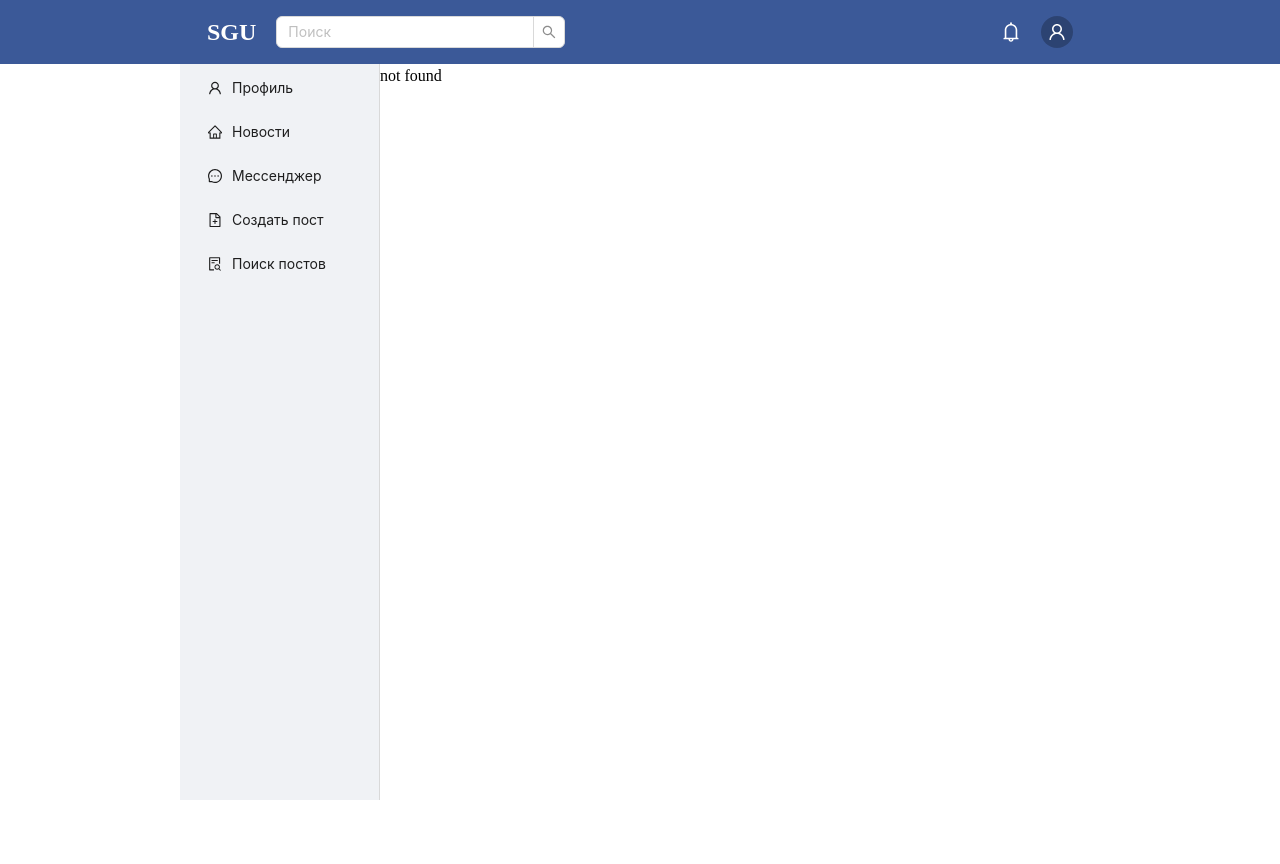
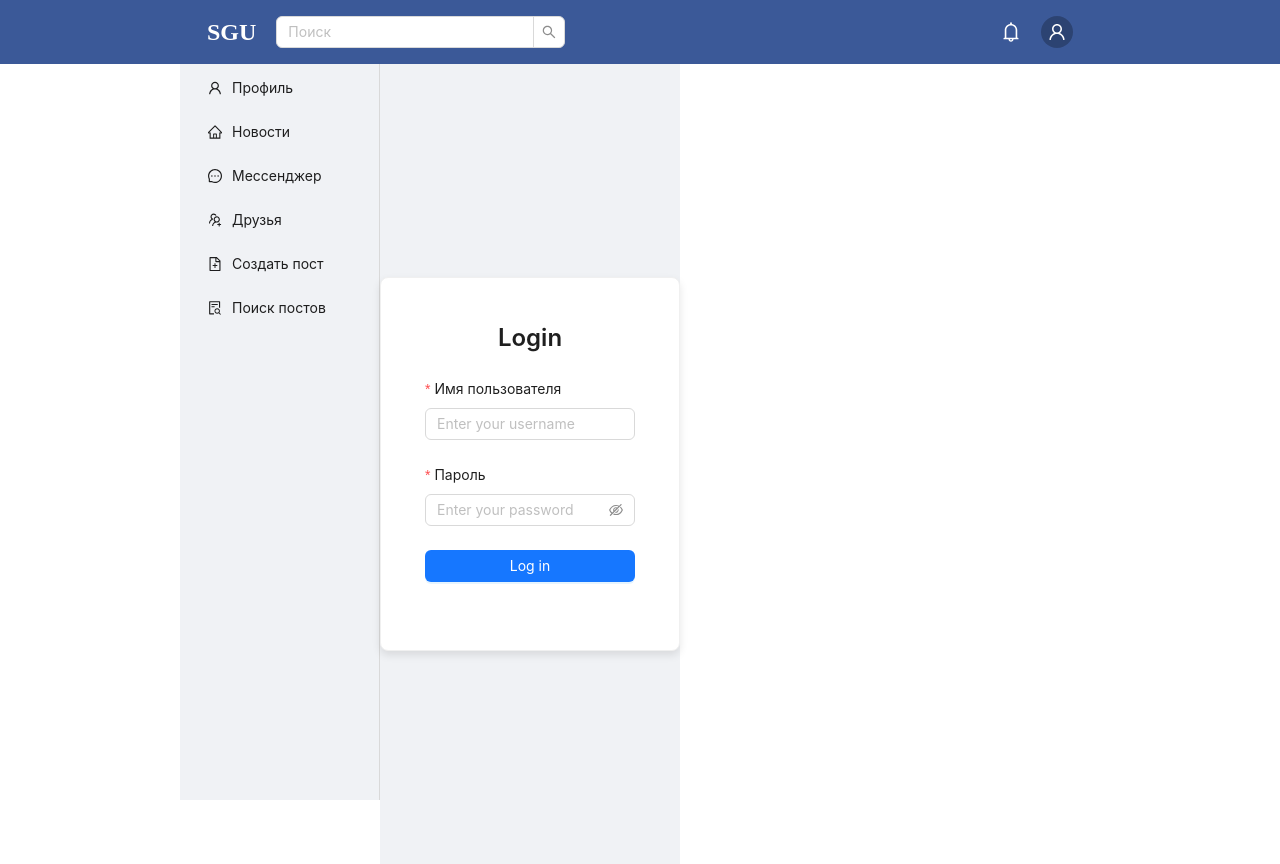
Before and after one commit to LVSTDVNCE/social-media, a React (Vite) app in the folder client/: page /auth in a window 1280 px wide. Before the commit this address had no page. Before the commit the page ends 800 px from the top, so only its background shows below. Built offline with nearby package versions, Linux system fonts and the light colour scheme.

Commit message:
styled feed & fake api posts

```diff
--- /dev/null
+++ b/client/src/components/FeedItem/FeedItem.tsx
@@ -0,0 +1,32 @@
+import React from 'react'
+import { Card, Typography, Avatar, Space } from 'antd'
+import { UserOutlined } from '@ant-design/icons'
+
+interface FeedItemProps {
+	title: string
+	content: string
+}
+
+const FeedItem: React.FC<FeedItemProps> = ({ title, content }) => (
+	<Card
+		style={{
+			marginBottom: '16px',
+			borderRadius: '8px',
+			boxShadow: '0 4px 12px rgba(0, 0, 0, 0.1)',
+		}}
+	>
+		<Space align='start'>
+			<Avatar size={40} icon={<UserOutlined />} />
+			<div>
+				<Typography.Title level={5} style={{ margin: 0 }}>
+					{title}
+				</Typography.Title>
+				<Typography.Paragraph style={{ marginTop: '8px' }}>
+					{content}
+				</Typography.Paragraph>
+			</div>
+		</Space>
+	</Card>
+)
+
+export default FeedItem
--- a/client/src/components/Layout/SideBar/SideBar.tsx
+++ b/client/src/components/Layout/SideBar/SideBar.tsx
@@ -1,18 +1,10 @@
-// SideBar.tsx
 import React from 'react'
 import { Menu } from 'antd'
-import {
-	FileAddOutlined,
-	FileSearchOutlined,
-	HomeOutlined,
-	MessageOutlined,
-	UserOutlined,
-} from '@ant-design/icons'
 import { Link, useLocation } from 'react-router-dom'
+import { menu } from './dataSideBar'
 
 const { Item } = Menu
 
-// Стили для боковой панели
 const sidebarStyles: React.CSSProperties = {
 	marginLeft: 180,
 	width: 200,
@@ -34,21 +26,14 @@ const SideBar: React.FC = () => {
 			style={sidebarStyles}
 			defaultSelectedKeys={['/']}
 		>
-			<Item key='/UserProfile' icon={<UserOutlined />}>
-				<Link to='/UserProfile'>Профиль</Link>
-			</Item>
-			<Item key='/' icon={<HomeOutlined />}>
-				<Link to='/'>Новости</Link>
-			</Item>
-			<Item key='/Messenger' icon={<MessageOutlined />}>
-				<Link to='/Messenger'>Мессенджер</Link>
-			</Item>
-			<Item key='/NewPost' icon={<FileAddOutlined />}>
-				<Link to='/NewPost'>Создать пост</Link>
-			</Item>
-			<Item key='/SearchPage' icon={<FileSearchOutlined />}>
-				<Link to='/SearchPage'>Поиск постов</Link>
-			</Item>
+			{menu.map(item => (
+				<Item
+					key={item.link}
+					icon={item.icon ? React.createElement(item.icon) : null}
+				>
+					<Link to={item.link}>{item.title}</Link>
+				</Item>
+			))}
 		</Menu>
 	)
 }
--- /dev/null
+++ b/client/src/components/Layout/SideBar/dataSideBar.ts
@@ -0,0 +1,34 @@
+import * as Icons from '@ant-design/icons'
+
+export const menu = [
+	{
+		title: 'Профиль',
+		icon: Icons.UserOutlined,
+		link: '/UserProfile/:id',
+	},
+	{
+		title: 'Новости',
+		icon: Icons.HomeOutlined,
+		link: '/',
+	},
+	{
+		title: 'Мессенджер',
+		icon: Icons.MessageOutlined,
+		link: '/Messenger',
+	},
+	{
+		title: 'Друзья',
+		icon: Icons.UsergroupAddOutlined,
+		link: '/Friends',
+	},
+	{
+		title: 'Создать пост',
+		icon: Icons.FileAddOutlined,
+		link: '/NewPost',
+	},
+	{
+		title: 'Поиск постов',
+		icon: Icons.FileSearchOutlined,
+		link: '/SearchPage',
+	},
+]
--- a/client/src/pages/Feed/Feed.tsx
+++ b/client/src/pages/Feed/Feed.tsx
@@ -1,7 +1,100 @@
-import React from 'react'
+import React, { useEffect, useState, useCallback } from 'react'
+import { Row, Col, Typography, Spin } from 'antd'
+import FeedItem from '../../components/FeedItem/FeedItem'
 
-const Feed = () => {
-	return <div>feed</div>
+interface IFeedItem {
+	id: number
+	title: string
+	body: string
 }
 
-export default Feed
+const NewsFeed: React.FC = () => {
+	const [feedItems, setFeedItems] = useState<IFeedItem[]>([])
+	const [loading, setLoading] = useState<boolean>(false)
+	const [page, setPage] = useState<number>(1)
+	const [hasMore, setHasMore] = useState<boolean>(true)
+
+	const fetchFeedItems = useCallback((currentPage: number) => {
+		setLoading(true)
+		fetch(
+			`https://jsonplaceholder.typicode.com/posts?_page=${currentPage}&_limit=10`
+		)
+			.then(response => response.json())
+			.then(json => {
+				setFeedItems(prevItems => [...prevItems, ...json])
+				if (json.length < 10) setHasMore(false)
+			})
+			.finally(() => setLoading(false))
+	}, [])
+
+	useEffect(() => {
+		fetchFeedItems(page)
+	}, [fetchFeedItems, page])
+
+	const handleScroll = useCallback(() => {
+		if (
+			window.innerHeight + window.scrollY >=
+				document.documentElement.scrollHeight - 100 &&
+			!loading &&
+			hasMore
+		) {
+			setPage(prevPage => prevPage + 1)
+		}
+	}, [loading, hasMore])
+
+	useEffect(() => {
+		window.addEventListener('scroll', handleScroll)
+		return () => window.removeEventListener('scroll', handleScroll)
+	}, [handleScroll])
+
+	return (
+		<div
+			style={{
+				padding: '20px',
+				backgroundColor: '#f0f2f5',
+				height: '100vh',
+				marginTop: '-64px',
+				paddingTop: '84px',
+				overflowY: 'auto',
+			}}
+		>
+			<Row style={{ marginLeft: '120px' }}>
+				<Col xs={22} sm={20} md={16} lg={12} xl={10}>
+					<Typography.Title
+						level={2}
+						style={{ textAlign: 'center', marginBottom: '20px' }}
+					>
+						Новости
+					</Typography.Title>
+					{feedItems.map(news => (
+						<FeedItem key={news.id} title={news.title} content={news.body} />
+					))}
+					{loading && (
+						<div
+							style={{
+								textAlign: 'center',
+								marginTop: '20px',
+								width: '100vh',
+							}}
+						>
+							<Spin size='large' tip='Загрузка новостей...' />
+						</div>
+					)}
+					{!hasMore && !loading && (
+						<Typography.Text
+							style={{
+								display: 'block',
+								textAlign: 'center',
+								marginTop: '20px',
+							}}
+						>
+							Нет больше новостей
+						</Typography.Text>
+					)}
+				</Col>
+			</Row>
+		</div>
+	)
+}
+
+export default NewsFeed
--- /dev/null
+++ b/client/src/pages/Friends/Friends.tsx
@@ -0,0 +1,7 @@
+import React from 'react'
+
+const Friends = () => {
+	return <div>friends</div>
+}
+
+export default Friends
--- /dev/null
+++ b/client/src/pages/Login/Login.tsx
@@ -0,0 +1,70 @@
+import React from 'react'
+import { Form, Input, Button, Typography, Card } from 'antd'
+
+const { Title } = Typography
+
+const Login: React.FC = () => {
+	const onFinish = (values: any) => {
+		console.log('Success:', values)
+	}
+
+	const onFinishFailed = (errorInfo: any) => {
+		console.log('Failed:', errorInfo)
+	}
+
+	return (
+		<div
+			style={{
+				display: 'flex',
+				justifyContent: 'center',
+				alignItems: 'center',
+				height: '100vh',
+				backgroundColor: '#f0f2f5',
+			}}
+		>
+			<Card
+				style={{
+					width: 300,
+					padding: '20px',
+					borderRadius: '8px',
+					boxShadow: '0 4px 8px rgba(0, 0, 0, 0.1)',
+				}}
+			>
+				<Title level={3} style={{ textAlign: 'center', marginBottom: '24px' }}>
+					Login
+				</Title>
+				<Form
+					name='login'
+					initialValues={{ remember: true }}
+					onFinish={onFinish}
+					onFinishFailed={onFinishFailed}
+					layout='vertical'
+				>
+					<Form.Item
+						label='Имя пользователя'
+						name='username'
+						rules={[{ required: true, message: 'Пожалуйста введи ваше имя!' }]}
+					>
+						<Input placeholder='Enter your username' />
+					</Form.Item>
+
+					<Form.Item
+						label='Пароль'
+						name='password'
+						rules={[{ required: true, message: 'Пожалуйста введите пароль!' }]}
+					>
+						<Input.Password placeholder='Enter your password' />
+					</Form.Item>
+
+					<Form.Item>
+						<Button type='primary' htmlType='submit' block>
+							Log in
+						</Button>
+					</Form.Item>
+				</Form>
+			</Card>
+		</div>
+	)
+}
+
+export default Login
--- a/client/src/routes/AppRouter.tsx
+++ b/client/src/routes/AppRouter.tsx
@@ -1,17 +1,26 @@
-import { Route, Routes } from 'react-router-dom'
+import { Navigate, Route, Routes } from 'react-router-dom'
 import Layout from '../components/Layout/Layout'
 import { routesArray } from './Routes'
+import Login from '../pages/Login/Login'
 
 const AppRouter = () => {
+	const isAuth = true
 	const routeComponents = routesArray.map(({ path, component }) => (
 		<Route path={path} element={component} key={path} />
 	))
 
 	return (
 		<Routes>
-			<Route path='/' element={<Layout />}>
-				{routeComponents}
-			</Route>
+			{isAuth ? (
+				<Route path='/' element={<Layout />}>
+					{routeComponents}
+				</Route>
+			) : (
+				<>
+					<Route path='auth' element={<Login />} />
+					<Route path='*' element={<Navigate to='/auth' />} />
+				</>
+			)}
 		</Routes>
 	)
 }
--- a/client/src/routes/Routes.tsx
+++ b/client/src/routes/Routes.tsx
@@ -6,34 +6,53 @@ import NotFound from '../pages/NotFound/NotFound'
 import SearchPage from '../pages/SearchPage/SearchPage'
 import UserProfile from '../pages/UserProfile/UserProfile'
 import { IRoutes } from '../types/Types'
+import Login from '../pages/Login/Login'
+import Friends from '../pages/Friends/Friends'
 
 export const routesArray: IRoutes[] = [
 	{
 		path: '/',
 		component: <Feed />,
+		auth: false,
 	},
 	{
 		path: 'Messenger',
 		component: <Messenger />,
+		auth: true,
 	},
 	{
-		path: 'Chat',
+		path: 'Chat/:id',
 		component: <Chat />,
+		auth: true,
 	},
 	{
 		path: 'NewPost',
 		component: <NewPost />,
+		auth: true,
 	},
 	{
 		path: 'SearchPage',
 		component: <SearchPage />,
+		auth: false,
 	},
 	{
-		path: 'UserProfile',
+		path: 'UserProfile/:id',
 		component: <UserProfile />,
+		auth: true,
 	},
 	{
 		path: '*',
 		component: <NotFound />,
+		auth: false,
+	},
+	{
+		path: 'auth',
+		component: <Login />,
+		auth: true,
+	},
+	{
+		path: 'Friends',
+		component: <Friends />,
+		auth: true,
 	},
 ]
--- a/client/src/types/Types.ts
+++ b/client/src/types/Types.ts
@@ -1,4 +1,5 @@
 export interface IRoutes {
 	path: string
 	component: React.ComponentType | any
+	auth: boolean
 }
```
